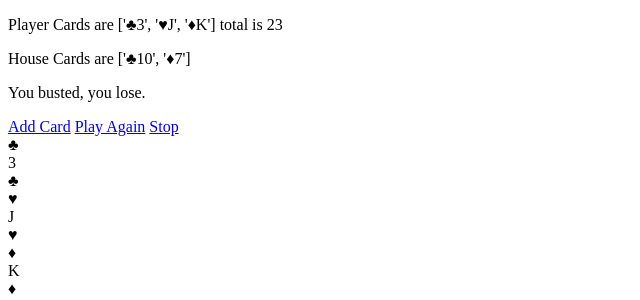
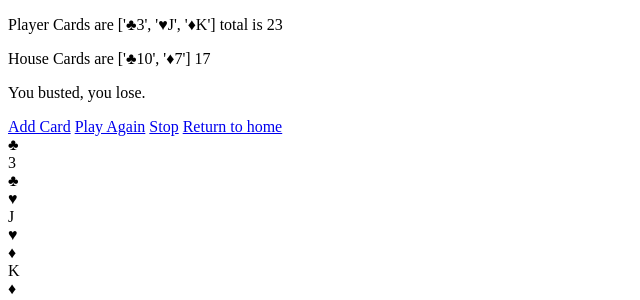
Before and after one commit to Seann321/cardProject, a Flask app: page /blackjackEndPlay/ in a window 1280 px wide. Shown: the top 300 px of the page, without its empty margins (0-640 px from the left). Run offline with Flask 2, Linux system fonts and the light colour scheme.

Commit message:
Added a return to home page to all games

```diff
--- a/main.py
+++ b/main.py
@@ -74,6 +74,11 @@ def startCrazy8():
     return render_template('crazy8.html')
 
 
+@app.route('/return/')
+def returnToLanding():
+    return flask.redirect('/templates/index.html')
+
+
 @app.route('/')
 def blank():
     return flask.redirect('/templates/index.html')
--- a/templates/blackjack.html
+++ b/templates/blackjack.html
@@ -6,11 +6,12 @@
   </head>
   <body>
     <p>Player Cards are {{playerHand}} total is {{playerTotal}}</p>
-    <p>House Cards are {{houseHand}}</p>
+    <p>House Cards are {{houseHand}} {{houseTotal}}</p>
     <p>{{winLose}}</p>
     <a href="/blackjackAddCard/">Add Card</a>
     <a href="/blackjack/">Play Again</a>
     <a href="/blackjackEndPlay/">Stop</a>
+    <a href="/return/">Return to home</a>
   </body>
   <script>
     let playerHandArray = "{{playerHand}}";
--- a/templates/crazy8.html
+++ b/templates/crazy8.html
@@ -5,6 +5,6 @@
     <title>Crazy 8's</title>
 </head>
 <body>
-
+    <a href="/return/">Return to home</a>
 </body>
 </html>
--- a/templates/garbage.html
+++ b/templates/garbage.html
@@ -5,6 +5,6 @@
     <title>Garbage</title>
 </head>
 <body>
-
+    <a href="/return/">Return to home</a>
 </body>
 </html>
--- a/templates/solitaire.html
+++ b/templates/solitaire.html
@@ -5,6 +5,6 @@
     <title>Solitaire</title>
 </head>
 <body>
-
+    <a href="/return/">Return to home</a>
 </body>
 </html>
```
